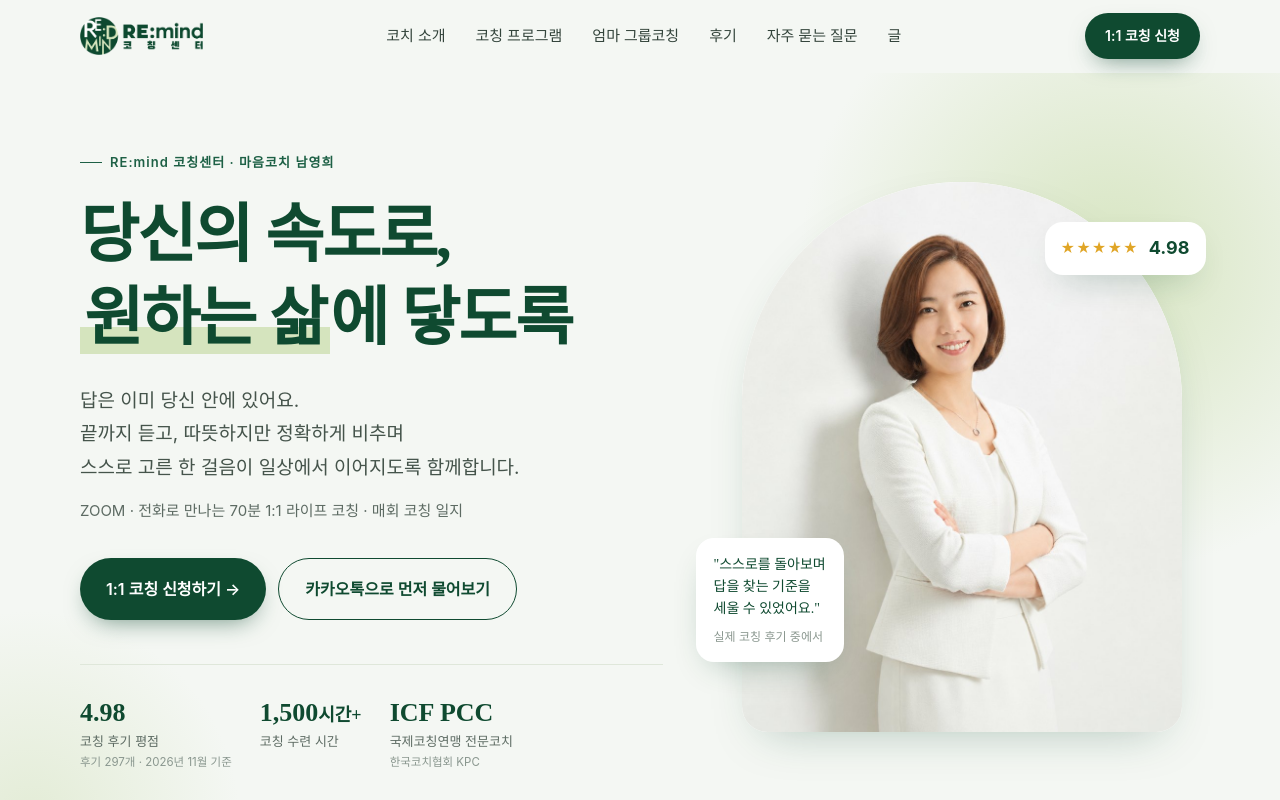
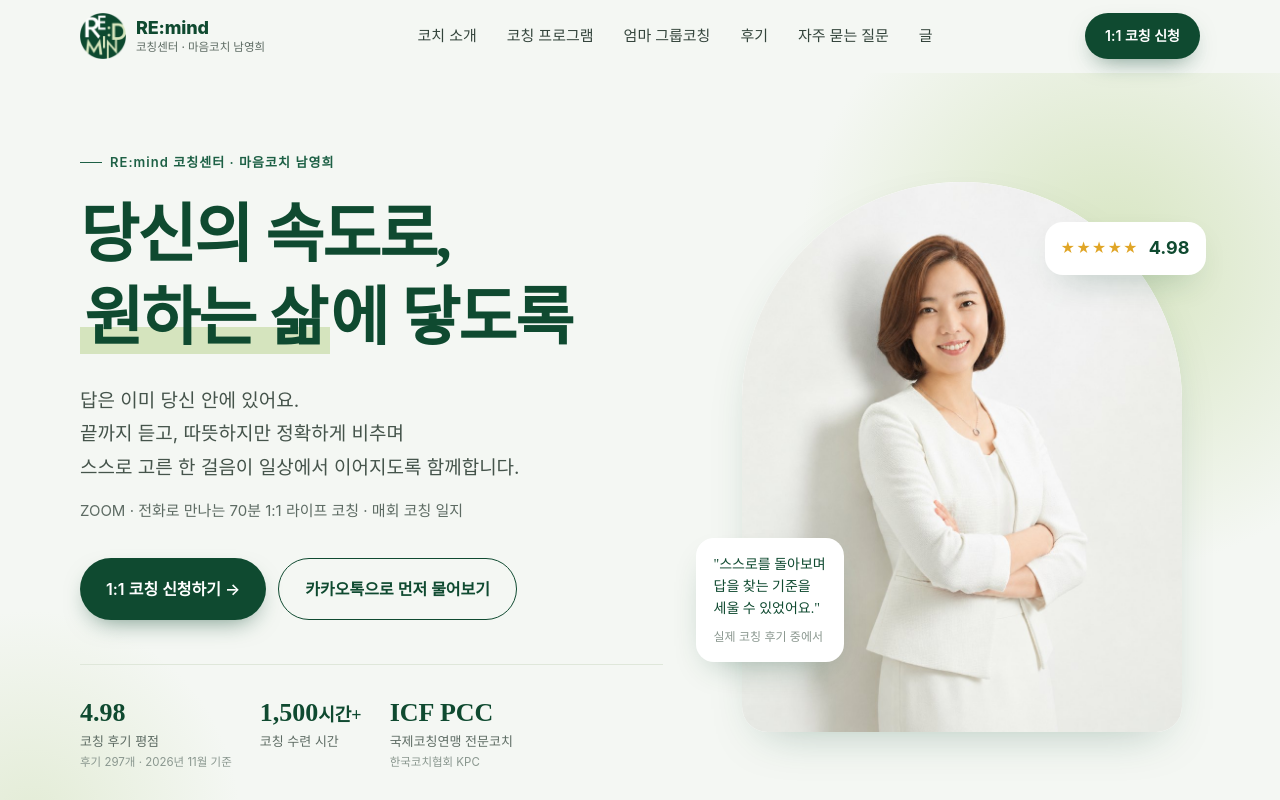
Before and after one commit to namyounghee/namyounghee.github.io, a plain HTML site: page index.html in a window 1280 px wide. Shown: the top 800 px of the page. Drawn offline with Linux system fonts and the light colour scheme; a web font is replaced by a local one.

Commit message:
머리말에 원형 로고, 꼬리말 세로 로고, 마지막 칸 원형 로고

```diff
--- a/index.html
+++ b/index.html
@@ -13,7 +13,8 @@
 <meta property="og:image" content="https://namyounghee.github.io/assets/og.jpg">
 <meta property="og:url" content="https://namyounghee.github.io/">
 <meta name="theme-color" content="#0F4A30">
-<link rel="icon" type="image/png" href="assets/favicon.png">
+<link rel="icon" type="image/png" sizes="64x64" href="assets/favicon.png">
+<link rel="icon" type="image/png" sizes="192x192" href="assets/icon-192.png">
 <link rel="apple-touch-icon" href="assets/apple-touch-icon.png">
 <link rel="preconnect" href="https://fonts.googleapis.com">
 <link rel="preconnect" href="https://fonts.gstatic.com" crossorigin>
@@ -50,7 +51,11 @@ h2.title{font-family:"Noto Serif KR",serif;font-weight:600;font-size:clamp(28px,
 header{position:sticky;top:0;z-index:50;background:rgba(244,247,243,.82);backdrop-filter:saturate(1.4) blur(14px);-webkit-backdrop-filter:saturate(1.4) blur(14px);border-bottom:1px solid transparent;transition:.3s}
 header.scrolled{border-bottom-color:var(--line)}
 .nav{display:flex;align-items:center;justify-content:space-between;height:72px}
-.nav .logo img{height:38px;width:auto}
+.nav .logo{display:flex;align-items:center;gap:10px}
+.nav .logo img{height:46px;width:46px}
+.logo-txt{display:flex;flex-direction:column;line-height:1.15}
+.logo-txt b{font-size:18px;font-weight:800;color:var(--green);letter-spacing:-.01em}
+.logo-txt small{font-size:11.5px;color:var(--muted);font-weight:500;margin-top:2px}
 .nav ul{display:flex;gap:30px;list-style:none;font-size:15px;font-weight:500;color:#33443b}
 .nav ul a{position:relative;padding:4px 0}
 .nav ul a::after{content:"";position:absolute;left:0;bottom:-2px;width:0;height:1.5px;background:var(--green);transition:.25s}
@@ -204,6 +209,7 @@ header.scrolled{border-bottom-color:var(--line)}
 .final{padding:0 0 110px}
 .final-box{background:var(--green);border-radius:36px;padding:80px 40px;text-align:center;color:#dce8d2;position:relative;overflow:hidden}
 .final-box::before{content:"";position:absolute;inset:auto -80px -160px auto;width:420px;height:420px;border-radius:50%;background:radial-gradient(circle,rgba(213,228,190,.25),rgba(213,228,190,0) 70%)}
+.final-mark{display:block;width:84px;height:84px;margin:0 auto 18px;position:relative}
 .final-box h2{font-family:"Noto Serif KR",serif;font-size:clamp(26px,3.4vw,40px);color:#fff;line-height:1.5;font-weight:600}
 .final-box p{margin:18px auto 0;max-width:560px;font-size:16.5px}
 .final-box .cta{display:flex;justify-content:center;flex-wrap:wrap;gap:12px;margin-top:36px;position:relative}
@@ -212,7 +218,7 @@ header.scrolled{border-bottom-color:var(--line)}
 
 footer{border-top:1px solid var(--line);padding:50px 0 60px;font-size:13.5px;color:#7a877f}
 footer .wrap{display:flex;flex-wrap:wrap;justify-content:space-between;gap:30px}
-footer img{height:34px;width:auto;margin-bottom:14px}
+footer img{height:96px;width:auto;margin-bottom:16px}
 footer .links{display:flex;flex-wrap:wrap;gap:8px 22px;font-weight:500;color:#4b5a51}
 footer .links a:hover{color:var(--green)}
 
@@ -253,6 +259,7 @@ footer .links a:hover{color:var(--green)}
   .mobile-bar a{flex:1;padding:14px 10px;font-size:15px}
 }
 @media (max-width:600px){
+.logo-txt small{display:none}.nav .logo img{height:40px;width:40px}
   .trust{gap:18px}
   .trust div{flex:1 1 40%}
   .feel-grid{grid-template-columns:1fr}
@@ -315,7 +322,7 @@ footer .links a:hover{color:var(--green)}
 
 <header id="top">
   <nav class="nav wrap" aria-label="주 메뉴">
-    <a href="#top" class="logo" aria-label="RE:mind 코칭센터 처음으로"><img src="assets/logo-horizontal.png" alt="RE:mind 코칭센터"></a>
+    <a href="#top" class="logo" aria-label="RE:mind 코칭센터 처음으로"><img src="assets/logo-mark-96.png" alt="" width="48" height="48"><span class="logo-txt"><b>RE:mind</b><small>코칭센터 · 마음코치 남영희</small></span></a>
     <ul>
       <li><a href="#about">코치 소개</a></li>
       <li><a href="#programs">코칭 프로그램</a></li>
@@ -683,6 +690,7 @@ footer .links a:hover{color:var(--green)}
 <section class="final">
   <div class="wrap">
     <div class="final-box reveal">
+      <img class="final-mark" src="assets/logo-mark.png" alt="" width="84" height="84">
       <h2>지금 마음을 한 문장으로만<br>들고 오세요</h2>
       <p>정리되지 않아도, 거창하지 않아도 괜찮아요. 그 한 문장이면 충분합니다. 답을 찾아 걷는 사람은 당신이고, 저는 그 곁에서 끝까지 함께 걸을게요.</p>
       <div class="cta">
@@ -697,7 +705,7 @@ footer .links a:hover{color:var(--green)}
 <footer>
   <div class="wrap">
     <div>
-      <img src="assets/logo-horizontal.png" alt="RE:mind 코칭센터">
+      <img src="assets/logo-vertical.png" alt="RE:mind 코칭센터">
       <p>리마인드 코칭센터(RE:mind 코칭센터) · 대표 남영희<br>사업자등록번호 607-48-31062</p>
       <p style="margin-top:8px">© 2026 RE:mind 코칭센터. 모든 권리 보유.</p>
     </div>
```
